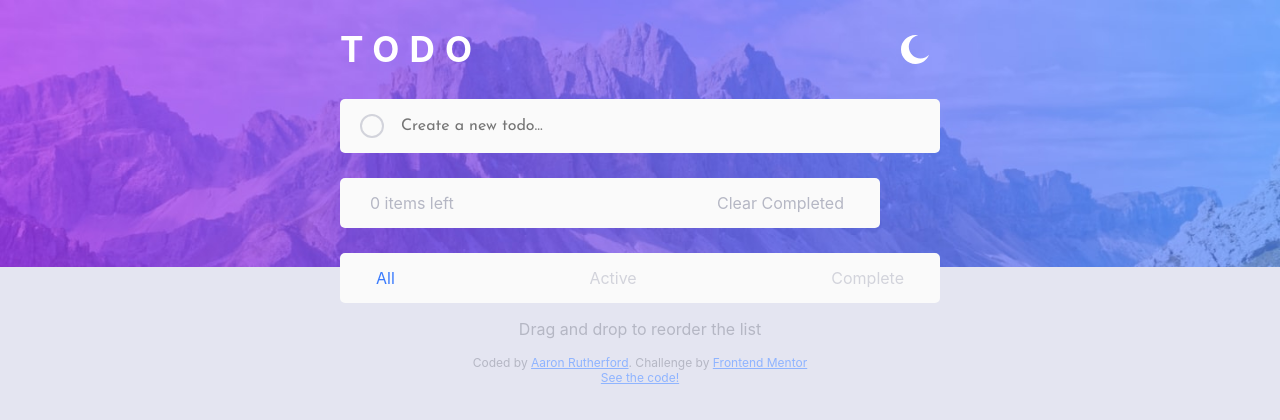
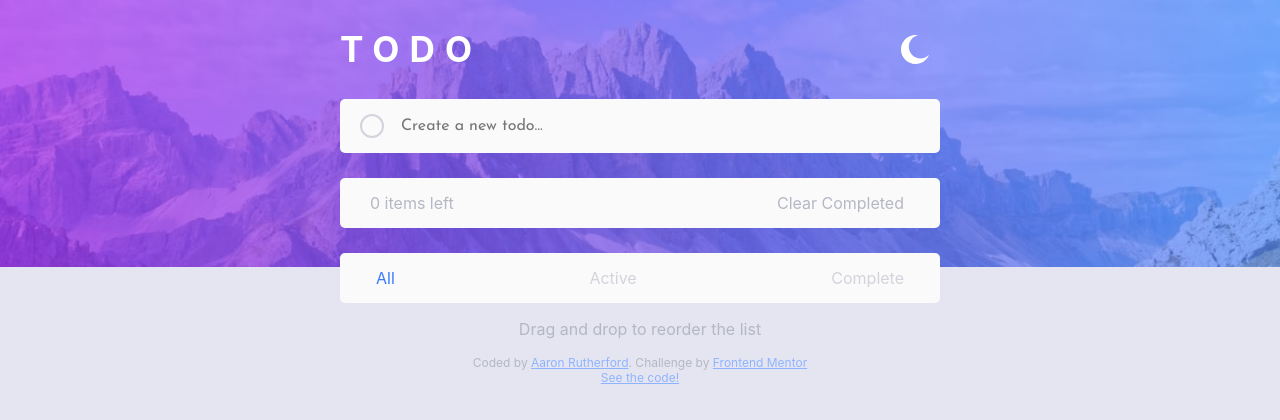
Before and after one commit to Hazipan/todo-app, a React (Create React App) app: page / in a window 1280 px wide. Shown: the top 420 px of the page. Built offline with nearby package versions, Linux system fonts and the light colour scheme.

Commit message:
Fixed width inconsistencies between the input area and the todo container

```diff
--- a/src/App.css
+++ b/src/App.css
@@ -125,7 +125,8 @@ header {
   flex-direction: column;
   justify-content: flex-start;
   margin-bottom: 25px;
-  width: 90%;
+  width: 80vw;
+  max-width: 600px;
 }
 
 .todo {
@@ -144,7 +145,7 @@ header {
 
 .todoContent p {
   word-break: break-all;
-  width: 70%;
+
 }
 
 .todoContent:hover {
```
